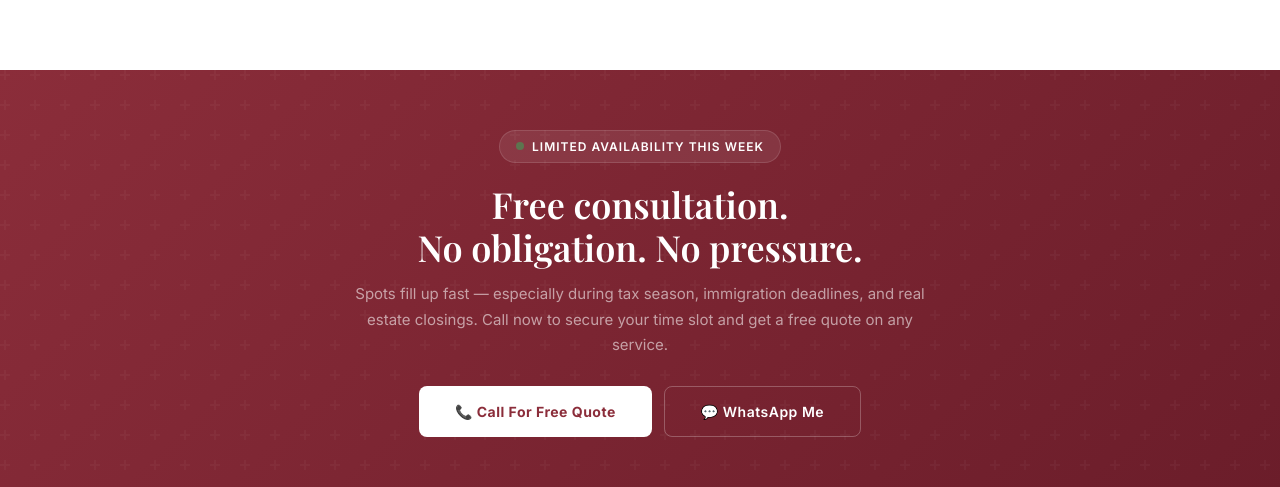
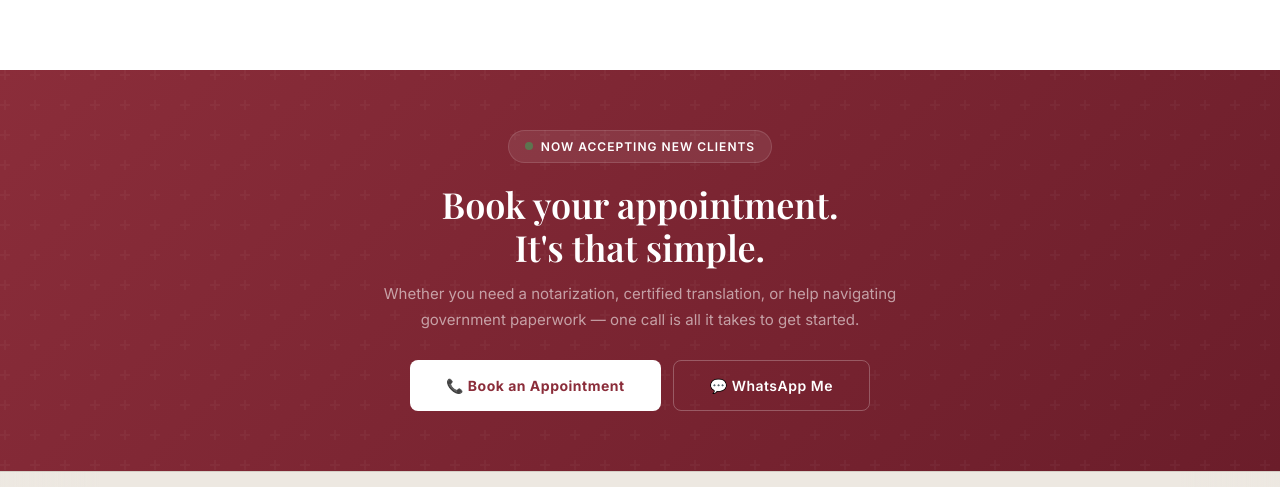
Before and after one commit to AuraSznfx/emma-abzueta-services, a plain HTML site: page index.html in a window 1280 px wide. Shown: the part 3600-4087 px from the top of the page. Drawn offline with nearby package versions, Linux system fonts and the light colour scheme; a web font is replaced by a local one.

Commit message:
Update index.htmlv4

```diff
--- a/index.html
+++ b/index.html
@@ -305,11 +305,11 @@ section{padding:60px 20px}
 <!-- URGENCY CTA -->
 <div class="urgency-band">
 <div class="urgency-inner">
-<div class="urgency-flag"><span class="uf-dot"></span> <span data-en="Limited Availability This Week" data-es="Disponibilidad Limitada Esta Semana">Limited Availability This Week</span></div>
-<div class="urgency-heading" data-en="Free consultation.<br>No obligation. No pressure." data-es="Consulta gratuita.<br>Sin compromiso. Sin presión.">Free consultation.<br>No obligation. No pressure.</div>
-<div class="urgency-sub" data-en="Spots fill up fast — especially during tax season, immigration deadlines, and real estate closings. Call now to secure your time slot and get a free quote on any service." data-es="Los espacios se llenan rápido — especialmente durante temporada de impuestos, plazos de inmigración y cierres inmobiliarios. Llame ahora para reservar su horario y obtener una cotización gratuita.">Spots fill up fast — especially during tax season, immigration deadlines, and real estate closings. Call now to secure your time slot and get a free quote on any service.</div>
+<div class="urgency-flag"><span class="uf-dot"></span> <span data-en="Now Accepting New Clients" data-es="Aceptando Nuevos Clientes">Now Accepting New Clients</span></div>
+<div class="urgency-heading" data-en="Book your appointment.<br>It's that simple." data-es="Reserve su cita.<br>Así de fácil.">Book your appointment.<br>It's that simple.</div>
+<div class="urgency-sub" data-en="Whether you need a notarization, certified translation, or help navigating government paperwork — one call is all it takes to get started." data-es="Ya sea que necesite una notarización, traducción certificada o ayuda con trámites gubernamentales — una llamada es todo lo que necesita.">Whether you need a notarization, certified translation, or help navigating government paperwork — one call is all it takes to get started.</div>
 <div class="urgency-ctas">
-<a href="tel:9046470077" class="btn-urgency" data-en="📞 Call For Free Quote" data-es="📞 Llame Para Cotización Gratis">📞 Call For Free Quote</a>
+<a href="tel:9046470077" class="btn-urgency" data-en="📞 Book an Appointment" data-es="📞 Reserve una Cita">📞 Book an Appointment</a>
 <a href="https://wa.me/19046470077" target="_blank" class="btn-urgency-alt" data-en="💬 WhatsApp Me" data-es="💬 Escríbame por WhatsApp">💬 WhatsApp Me</a>
 </div>
 </div>
```
